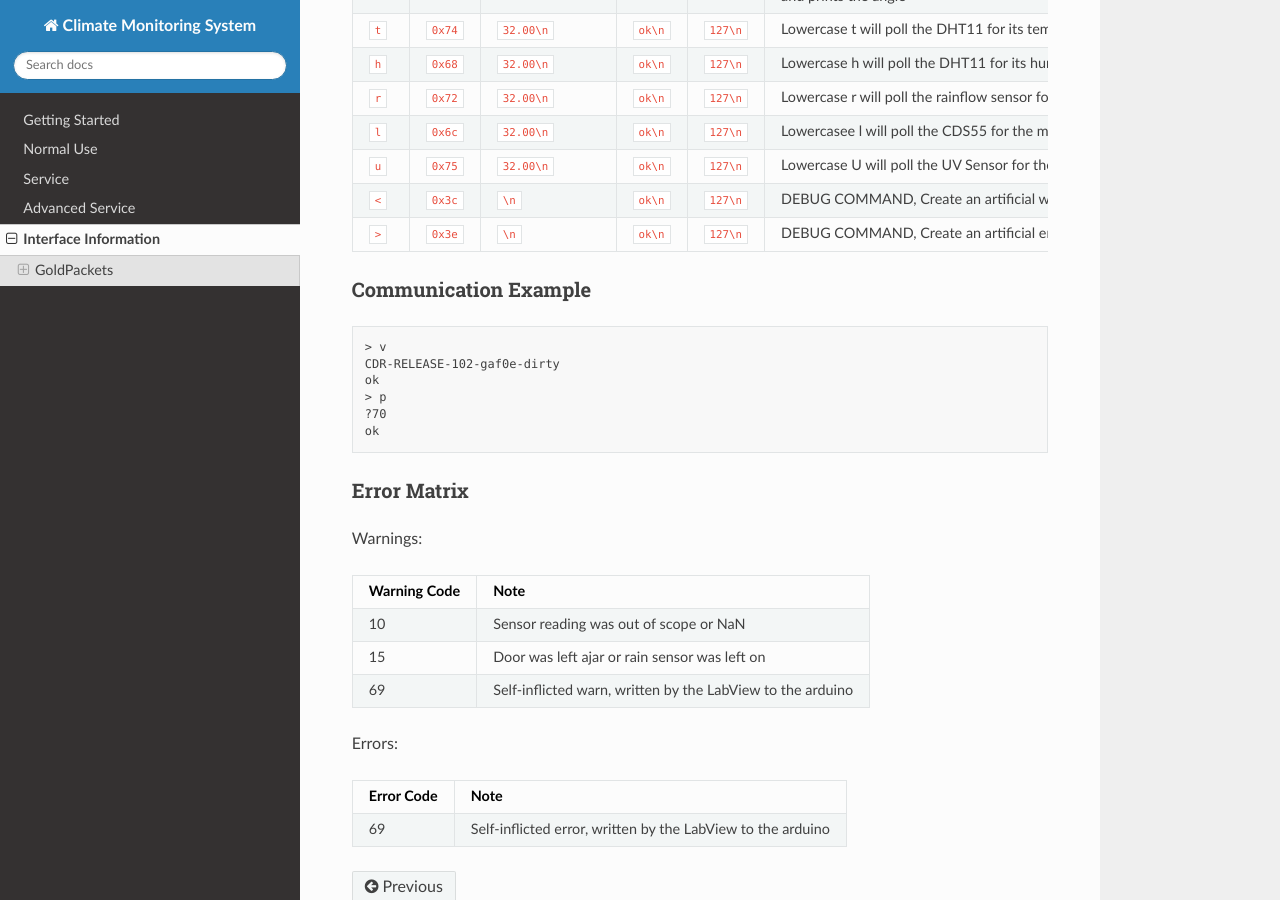
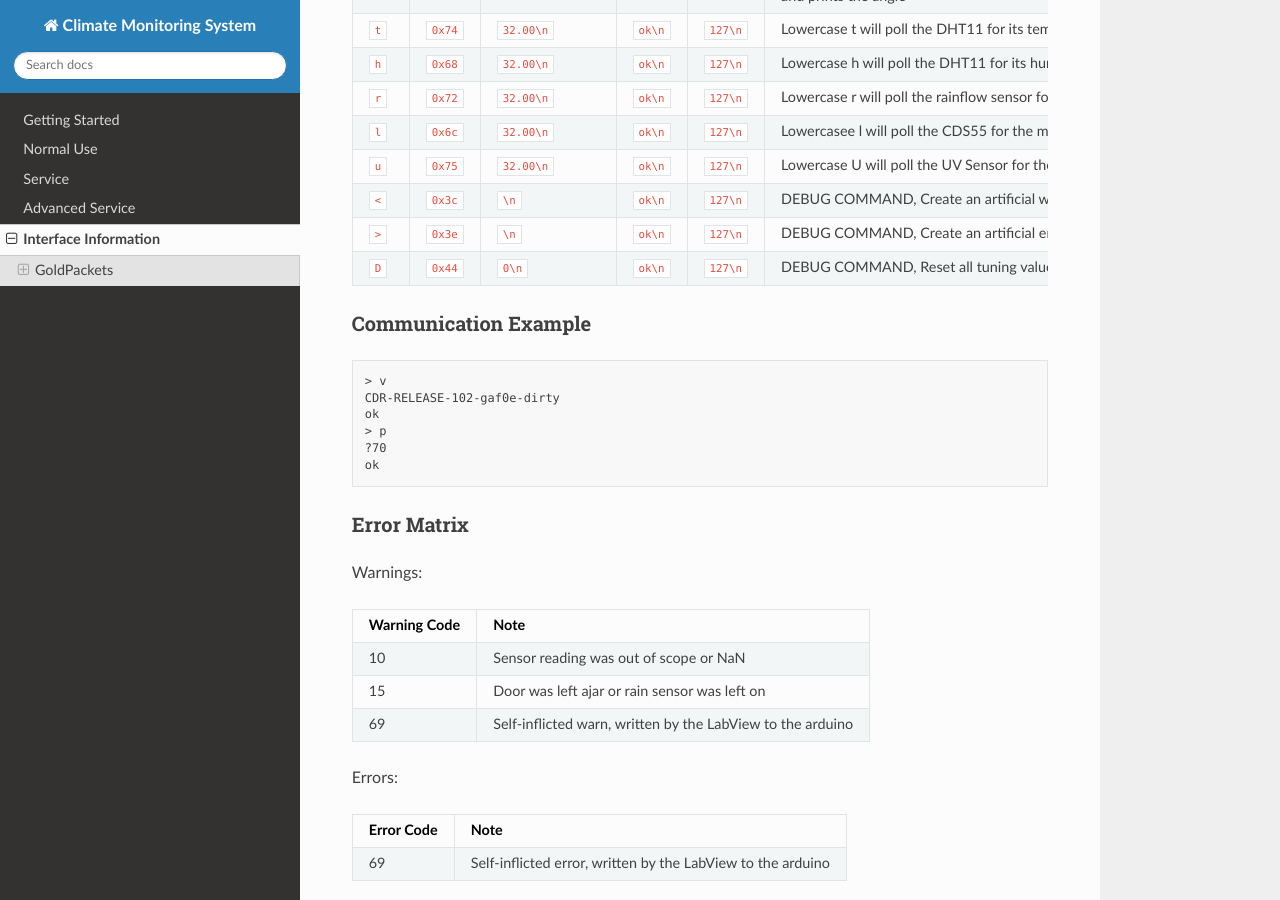
Before and after one commit to KenwoodFox/EG-207, a Sphinx documentation site: the page built from docs/advanced_service/interface_information.rst, in a window 1280 px wide and 900 px high, scrolled down 811 px. Built offline with Sphinx 7.4.7 and the Read the Docs theme 2.0.0, drawn with Linux system fonts in a browser that asks for light colours.

Commit message:
Document reset all command

```diff
--- a/docs/advanced_service/interface_information.rst
+++ b/docs/advanced_service/interface_information.rst
@@ -48,6 +48,8 @@ The format is call/response based and detailed below:
 +-------+----------+--------------------+----------+-----------+-----------------------------------------------------------------------------------------------------------------------------------------------------+
 | ``>`` | ``0x3e`` | ``\n``             | ``ok\n`` | ``127\n`` | DEBUG COMMAND, Create an artificial error.                                                                                                          |
 +-------+----------+--------------------+----------+-----------+-----------------------------------------------------------------------------------------------------------------------------------------------------+
+| ``D`` | ``0x44`` | ``0\n``            | ``ok\n`` | ``127\n`` | DEBUG COMMAND, Reset all tuning values to default.                                                                                                  |
++-------+----------+--------------------+----------+-----------+-----------------------------------------------------------------------------------------------------------------------------------------------------+
 
 Communication Example
 ---------------------
```
